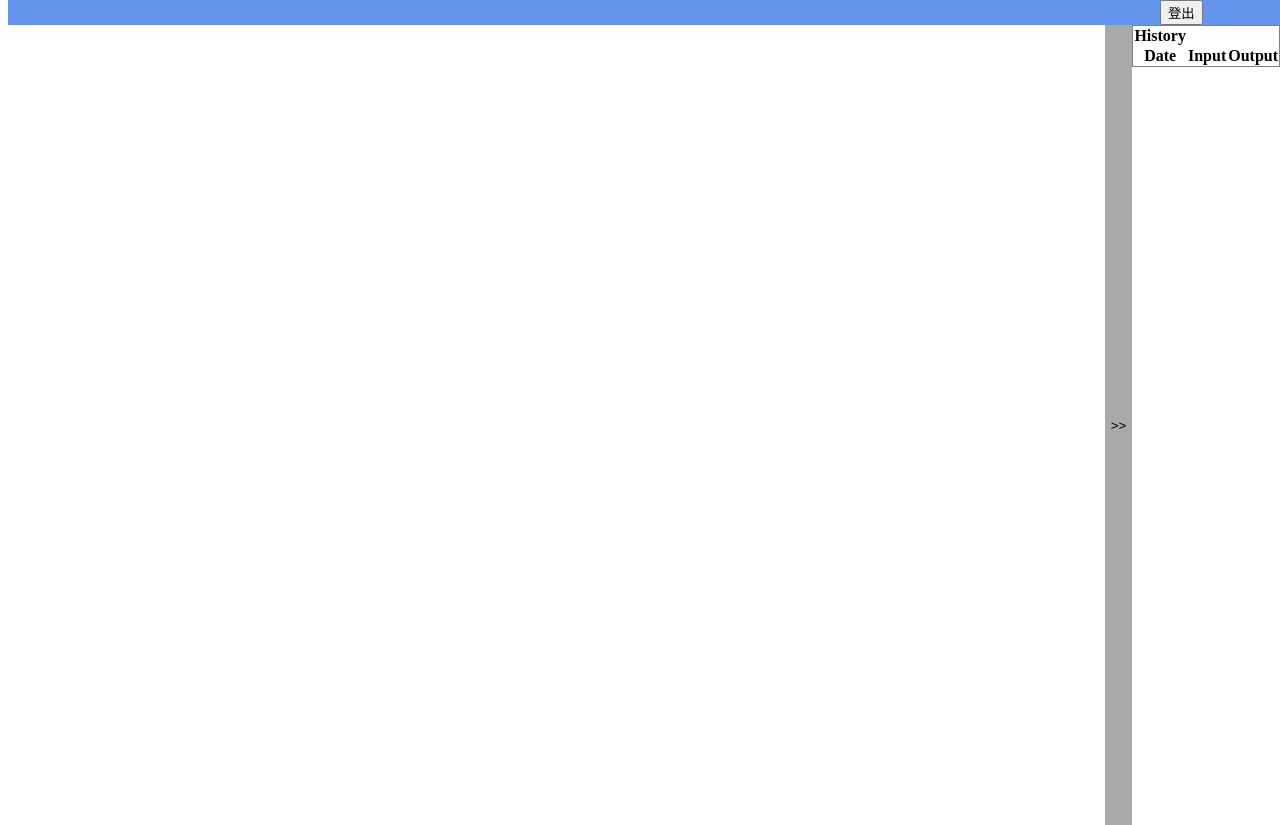
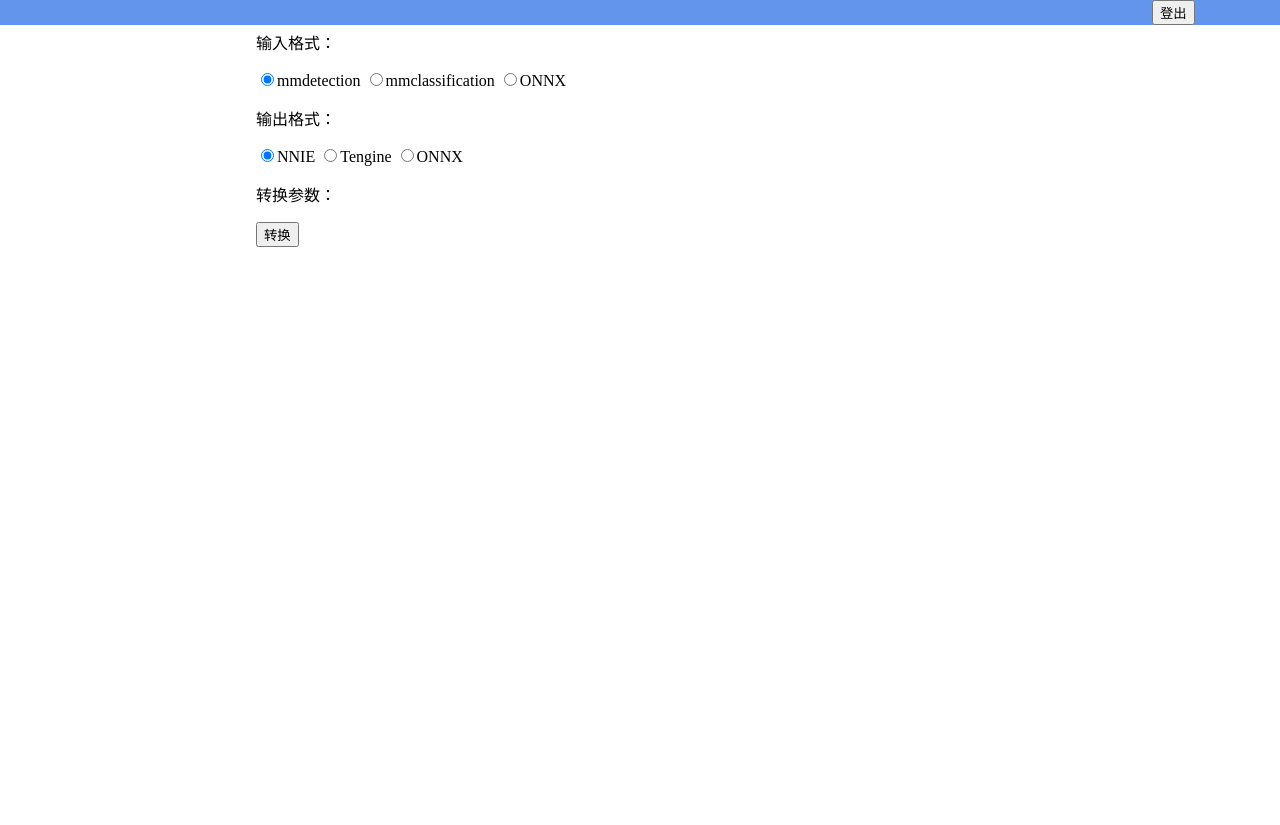
Before and after one commit to ml-inory/ModelConverterWeb, a Flask app: page / in a window 1280 px wide; the page is wider, and only the part inside the window is pictured. After the commit the page ends 247 px from the top of that part, so only its background shows below. Run offline with Flask 2, Linux system fonts and the light colour scheme; the visitor is signed in with stand-in values (Sample User, id 1); lists and menus that the app fills with data are empty.

Commit message:
删除历史，添加转换工作的html

```diff
--- a/static/styles/index.css
+++ b/static/styles/index.css
@@ -1,9 +1,16 @@
+body{
+    margin: 0;
+    padding: 0;
+}
+
 .navigator{
-    height: 25px;
+    height: auto;
     width: 100%;
     top: 0;
+    overflow: hidden;
+    padding: 0;
     margin-left: 0;
-    margin-bottom: 5px;
+    /*margin-bottom: 5px;*/
     position: fixed;
     display: block;
     background-color: cornflowerblue;
@@ -11,34 +18,15 @@
 
 .navi_btns{
     margin-left: 90%;
+    width: auto;
 }
 
-.history_bar{
-    float: right;
-    position: absolute;
-    top: 25px;
-    right: 0;
-    height: 100%;
+.viewport{
+    margin-top: 30px;
+}
+.main{
+    position: relative;
+    left: 20%;
     width: auto;
-    margin-right: 0;
+    margin: 0;
 }
-
-#history{
-    float: right;
-    display: block;
-    height: 100%;
-    margin-left: auto;
-    -moz-transition: margin-right 2s;
-    transition: margin-right 2s;
-    overflow-x: hidden;
-}
-
-#history_show_btn{
-    top: 50%;
-    width: auto;
-    height: 100%;
-    right: auto;
-    border: 0;
-    background-color: darkgray;
-    cursor: pointer;
-}
--- a/templates/index.html
+++ b/templates/index.html
@@ -16,22 +16,25 @@
         </div>
     </nav>
 
-    <div class="history_bar">
-        <button id="history_show_btn" onclick="history_show()">>></button>
-        <!-- 侧边栏 历史 -->
-        <aside id="history">
-            <table border="1" rules="none">
-                <tr>
-                    <th>History</th>
-                </tr>
-                <tr>
-                    <th>Date</th>
-                    <th>Input</th>
-                    <th>Output</th>
-                </tr>
-            </table>
-        </aside>
+    <div class="viewport">
+        <!-- 转换 -->
+        <div class="main">
+            <!-- 输入格式 -->
+            <p>输入格式：</p>
+            <input type="radio" id="input_mmdet" name="input_format" checked/>mmdetection
+            <input type="radio" id="input_mmclassification" name="input_format"/>mmclassification
+            <input type="radio" id="input_onnx" name="input_format"/>ONNX
+
+            <p>输出格式：</p>
+            <input type="radio" id="output_nnie" name="output_format" checked/>NNIE
+            <input type="radio" id="output_tengine" name="output_format"/>Tengine
+            <input type="radio" id="output_onnx" name="output_format"/>ONNX
+
+            <p>转换参数：</p>
+            <button id="convert_btn">转换</button>
+        </div>
     </div>
+
 
 
 
```
